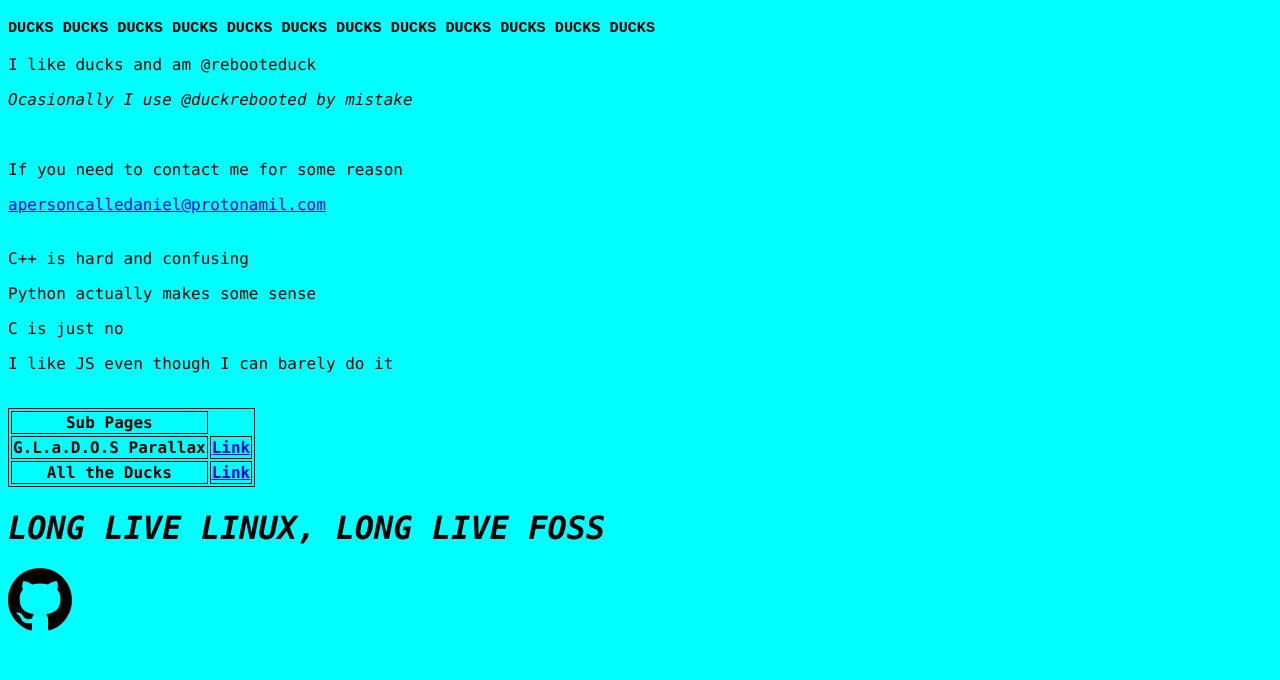
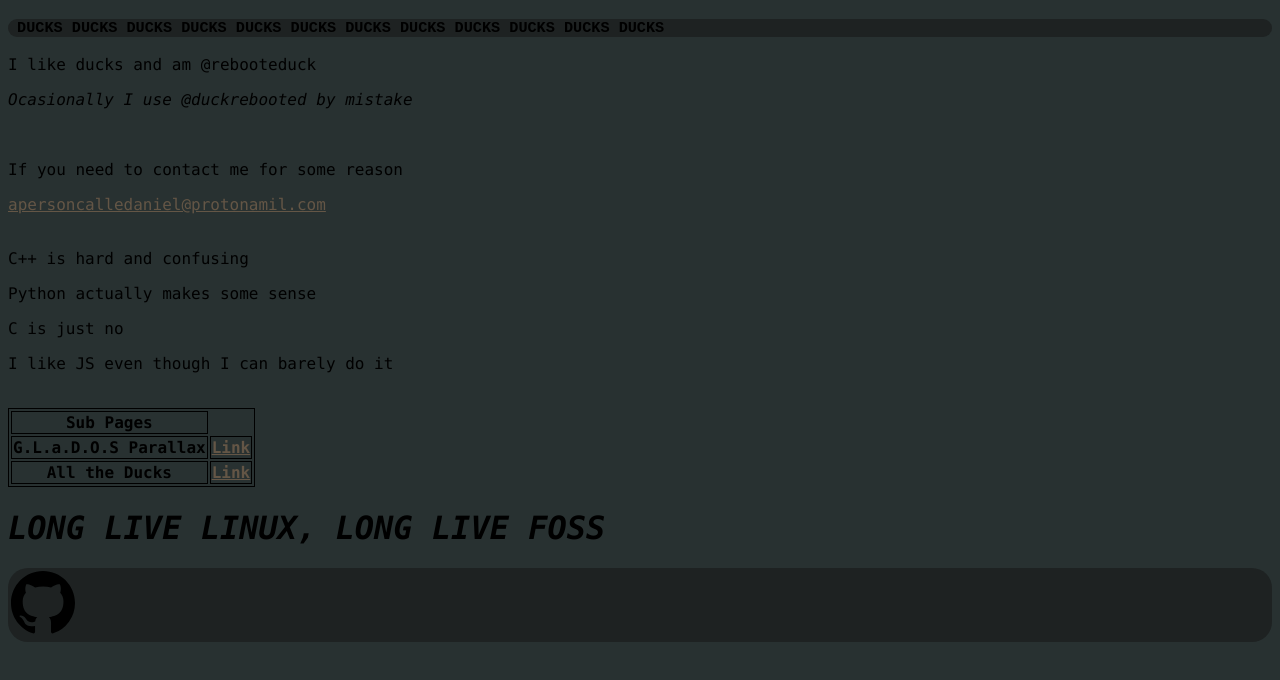
Before and after one commit to RebootedDuck/WebsiteRoot, a plain HTML site: page index.html in a window 1280 px wide. Drawn offline with Linux system fonts and the light colour scheme.

Commit message:
Add stuff

```diff
--- a/index.css
+++ b/index.css
@@ -1,5 +1,5 @@
 body {
-  background-color: aqua;
+  background-color: rgb(40, 49, 49);
   font-family: "Lucida Console", "Courier New", monospace;
 }
 
@@ -17,12 +17,32 @@ td {
   border: 1px solid black;
 }
 
-.bloodygithublogo {
+.links {
   color: black;
   text-decoration: none;
 }
 
-.bloodygithublogo:hover {
-  color: blue;
+.links:hover {
+  color: rgb(100, 86, 70);
   text-decoration: none;
 }
+
+.otherlinks {
+  color: rgb(100, 86, 70);
+}
+
+.otherotherlinks {
+  color: rgb(100, 86, 70);
+}
+
+footer {
+  padding: 3px;
+  background-color: rgb(30, 34, 34);
+  color: white;
+  border-radius: 20px;
+}
+
+.tops {
+  background-color: rgb(30, 34, 34);
+  border-radius: 20px;
+}
--- a/index.html
+++ b/index.html
@@ -6,7 +6,7 @@
     <link rel="stylesheet" href="index.css" />
   </head>
   <body>
-    <h3>
+    <h3 class="tops">
       <pre>
  DUCKS DUCKS DUCKS DUCKS DUCKS DUCKS DUCKS DUCKS DUCKS DUCKS DUCKS DUCKS</pre
       >
@@ -15,7 +15,7 @@ DUCKS DUCKS DUCKS DUCKS DUCKS DUCKS DUCKS DUCKS DUCKS DUCKS DUCKS DUCKS</pre
     <p class="badperson">Ocasionally I use @duckrebooted by mistake</p>
     <br />
     <p>If you need to contact me for some reason</p>
-    <a href="mailto:apersoncalledaniel@protonmail.com"
+    <a class="otherlinks" href="mailto:apersoncalledaniel@protonmail.com"
       >apersoncalledaniel@protonamil.com</a
     >
     <br />
@@ -31,46 +31,16 @@ DUCKS DUCKS DUCKS DUCKS DUCKS DUCKS DUCKS DUCKS DUCKS DUCKS DUCKS DUCKS</pre
       </tr>
       <tr>
         <th>G.L.a.D.O.S Parallax</th>
-        <th><a href="/gladosparallax.html">Link</a></th>
+        <th><a class="otherotherlinks" href="/gladosparallax.html">Link</a></th>
       </tr>
       <tr>
         <th>All the Ducks</th>
-        <th><a href="/alltheducks.html">Link</a></th>
+        <th><a class="otherotherlinks" href="/alltheducks.html">Link</a></th>
       </tr>
     </table>
-    <!--    <p><pre>
-
-░░░░░░░░░░░░░░░░░░░░░░░░░░░░░░░░░░░░░░░░░░░░░░░░░░░░░░░░░░░░░
-░░░░░░░░░░░░░░░░░░░░░░░░░░░░░░░░░░░░░░░░░░░░░░░░░░░░░░░░░░░░░
-░░░░░░░░░░░░░░░░░░░░░░░░░░░░░░░░░░░░░░░░████████████░░░░░░░░░
-░░░░░░░░░░░░░░░████░░░░░░░░░░░░░░░░░░███░░░░░░░░░░░░█░░░░░░░░
-░░░░░░░░░░░░░░░██████████░░░░░░░░░░░░█░░░░░░░███░░░░███████░░
-░░░░░░░░░░█████░░░░░░░░░█████░░░░░░░██░░░░░░░███░░░█████████░
-░░░░░░█████░░░░░░░░░░░░░░░░░█████░░░█░░░░░░░░░░░░░████████░░░
-░░█████░░░░░░░░░░░░░░░░░░░░░░░░░░█████░░░░░░░░░████░░░░░░░░░░
-░██░░░░░░░░░█████████████░░░░░░░░░░░░░█████████░░░░░░░░░░░░░░
-░█░░░░░░░███████████████████████░░░░░░░░░░███░░░░░░░░░░░░░░░░
-░█░░░░░░░████████████████████████░░░░░░░░░░░███░░░░░░░░░░░░░░
-░██░░░░░░░░██████████████████████░░░░░░░░░░░░░██░░░░░░░░░░░░░
-░░░██░░░░░░░░░░░░░░░░████████████░░░░░░░░░░░░░░█░░░░░░░░░░░░░
-░░░░░██████░░░░░░░░░░░░░░░░███░░░░░░░░░░░░░░░░█░░░░░░░░░░░░░░
-░░░░░░░░░░██████░░░░░░░░░░░░░░░░░░░░░░░░░░░░░█░░░░░░░░░░░░░░░
-░░░░░░░░░░░░░░░░████░░░░░░░░░░░░░░░░░░░░░░░░██░░░░░░░░░░░░░░░
-░░░░░░░░░░░░░░░░░░░░████████████████████████░░░░░░░░░░░░░░░░░
-░░░░░░░░░░░░░░░░░░░░██░░░░░░░░░░███░░░░░░░░░░░░░░░░░░░░░░░░░░
-░░░░░░░░░░░░░░░░░░░░██░░░░░░░░░░███░░░░░░░░░░░░░░░░░░░░░░░░░░
-░░░░░░░░░░░░░░░░░░░░██░░░░░░░░░░███░░░░░░░░░░░░░░░░░░░░░░░░░░
-░░░░░░░░░░░░░░░░░░░████░░░░░░████████░░░░░░░░░░░░░░░░░░░░░░░░
-    </pre></p>
-    <p>
-      Credit to
-      <a href="https://fsymbols.com/draw/">https://fsymbols.com/draw/</a>
-    </p> -->
     <h1 class="longlive">LONG LIVE LINUX, LONG LIVE FOSS</h1>
-    <a
-      class="bloodygithublogo"
-      href="https://github.com/RebootedDuck/WebsiteRoot"
-    >
+    <footer>
+      <a class="links" href="https://github.com/RebootedDuck/WebsiteRoot">
         <svg
           xmlns="http://www.w3.org/2000/svg"
           width="64"
@@ -84,5 +54,6 @@ DUCKS DUCKS DUCKS DUCKS DUCKS DUCKS DUCKS DUCKS DUCKS DUCKS DUCKS DUCKS</pre
           />
         </svg>
       </a>
+    </footer>
   </body>
 </html>
```
Also changed, not shown: 1 other file. Lines whose indentation alone changed are shown as unchanged.
